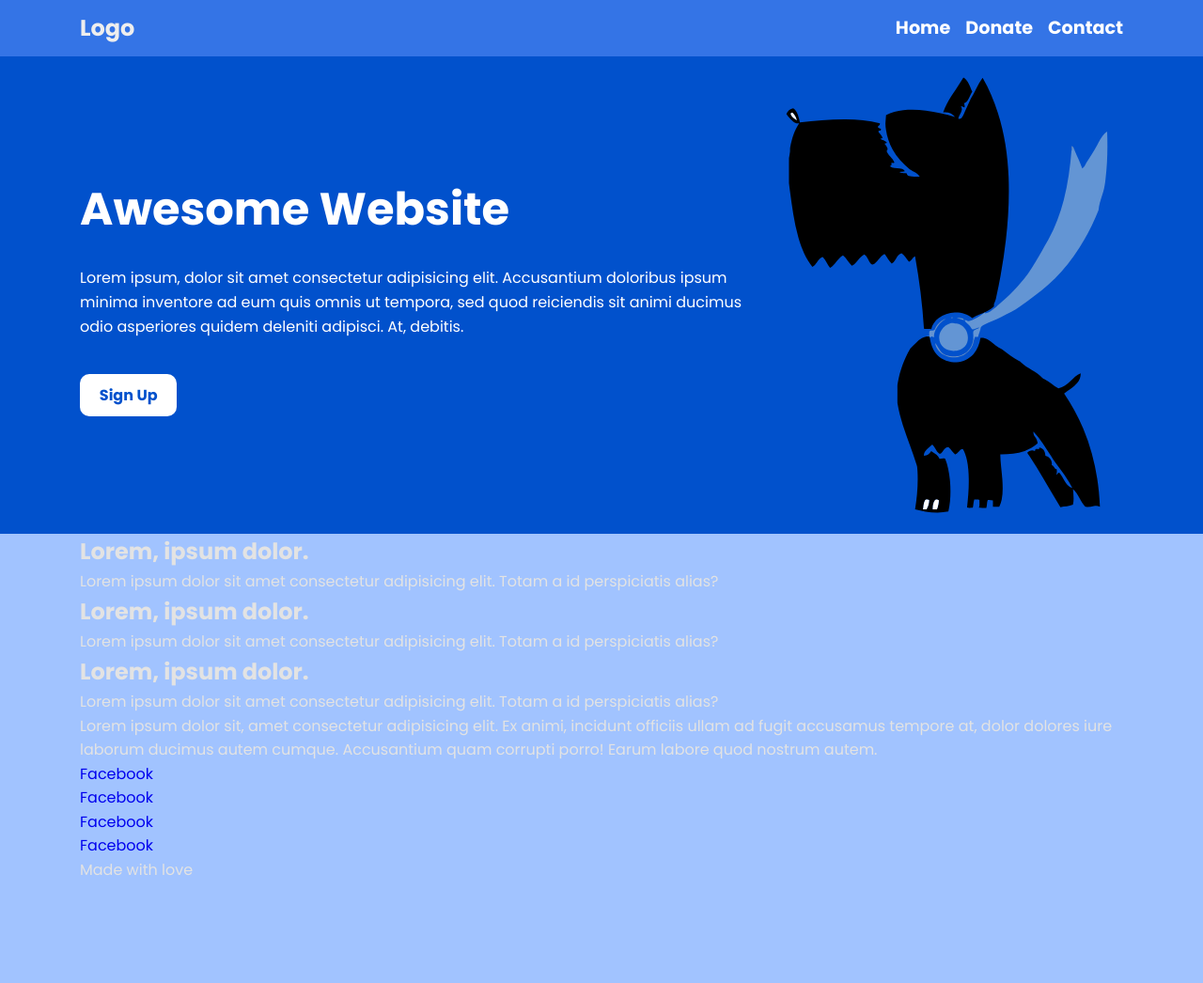
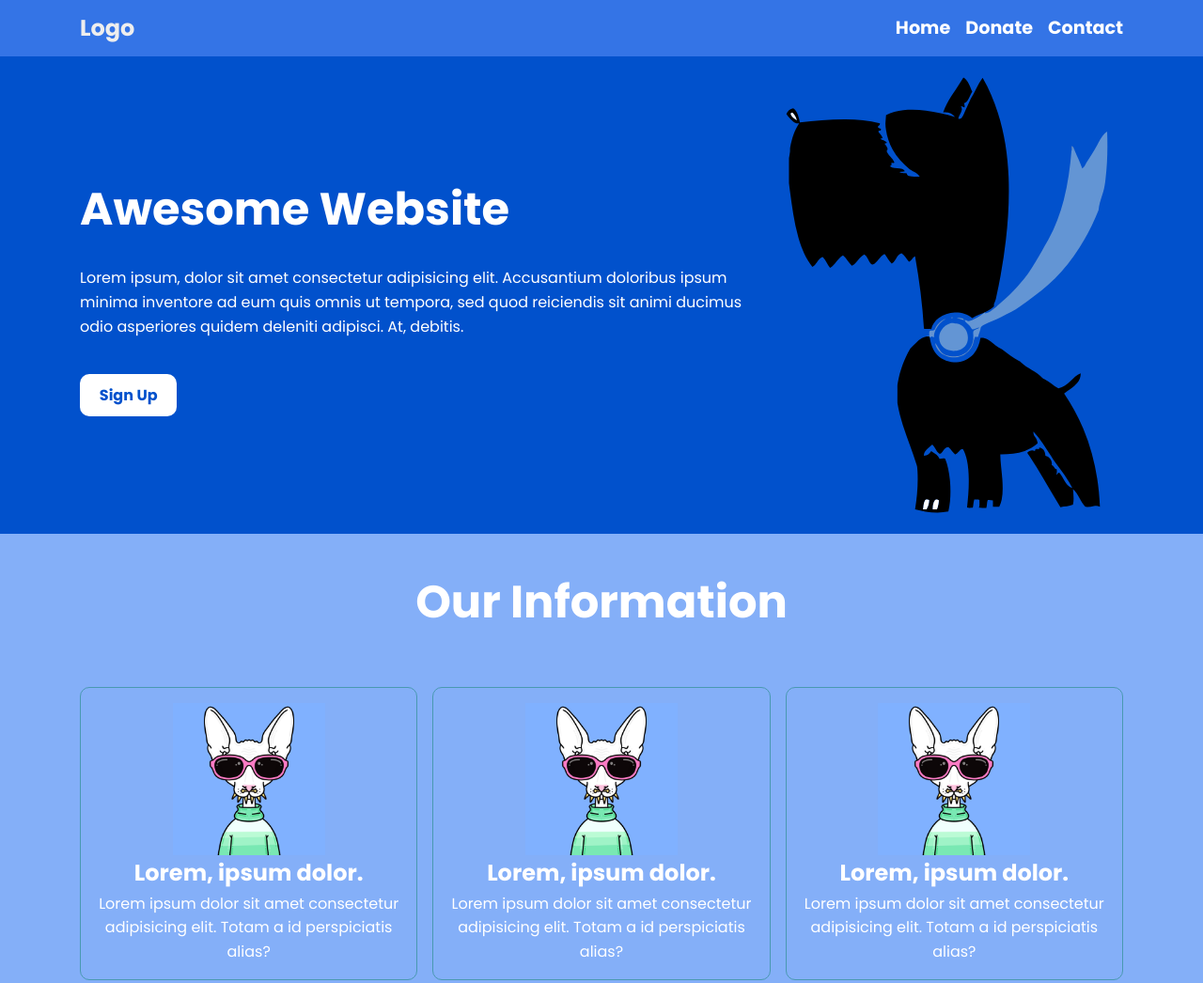
Before and after one commit to Mink-a/projectOne, a plain HTML site: page index.html in a window 1280 px wide. Shown: the top 1046 px of the page at 94% size. Before the commit the page ends 939 px from the top, so only its background shows below. Drawn offline with Linux system fonts and the light colour scheme.

Commit message:
Add images to INFORMATION SECTION

```diff
--- a/css/styles.css
+++ b/css/styles.css
@@ -92,3 +92,38 @@ nav .container{
   justify-content: space-between;
   align-items: center;
 }
+
+/* INFORMATION SECTION */
+
+.boxes{
+  background-color: #84aff8;
+  color: #ffffff;
+  padding: 1rem 0;
+}
+
+.boxes>h1{
+  font-size: 3rem;
+  text-align: center;
+  padding: 1.2rem 0;
+}
+
+.boxes .box img{
+  max-width: 50%;
+}
+
+.boxes .container{
+  display: flex;
+  justify-content: space-between;
+  gap: 1rem;
+}
+
+.container .box{
+  display: flex;
+  flex-flow: column wrap;
+  align-items: center;
+  text-align: center;
+  border: solid 1px #4999b1;
+  border-radius: 10px;
+  margin: 2rem 0;
+  padding: 1.5%;
+}
--- a/index.html
+++ b/index.html
@@ -39,8 +39,10 @@
     </header>
 
     <section class="boxes">
+      <h1>Our Information</h1>
       <div class="container">
         <div class="box">
+          <img src="./image/punk_dog.png" alt="Punk Dog">
           <h1>Lorem, ipsum dolor.</h1>
           <p>
             Lorem ipsum dolor sit amet consectetur adipisicing elit. Totam a id
@@ -48,6 +50,7 @@
           </p>
         </div>
         <div class="box">
+          <img src="./image/punk_dog.png" alt="Punk Dog">
           <h1>Lorem, ipsum dolor.</h1>
           <p>
             Lorem ipsum dolor sit amet consectetur adipisicing elit. Totam a id
@@ -55,6 +58,7 @@
           </p>
         </div>
         <div class="box">
+          <img src="./image/punk_dog.png" alt="Punk Dog">
           <h1>Lorem, ipsum dolor.</h1>
           <p>
             Lorem ipsum dolor sit amet consectetur adipisicing elit. Totam a id
```
Also changed, not shown: image/punk_dog.png (added), image/sitting_dog.png (added).
